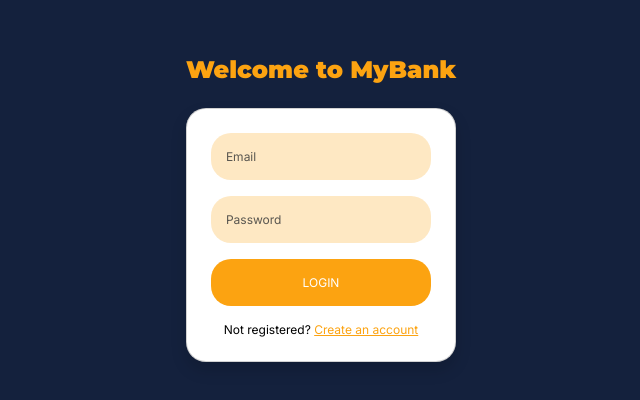
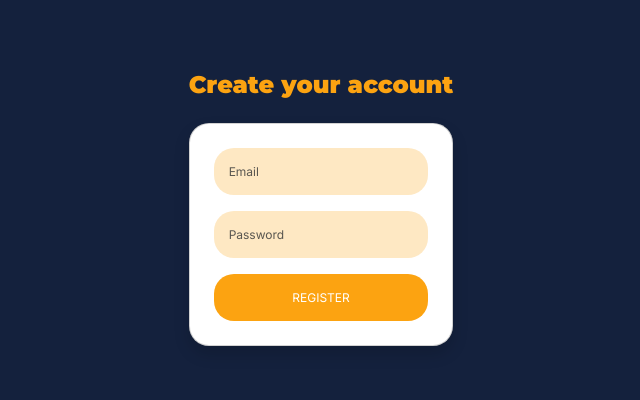
Before and after one commit to katekate7/bank-frontend, a React (Vite) app: page /register in a window 1280 px wide. Before the commit this address led to /login. Shown: the part 192-592 px from the top of the page, without its empty margins (319-959 px from the left). Built offline with nearby package versions, Linux system fonts and the light colour scheme.

Commit message:
Login/registration work

```diff
--- a/src/App.jsx
+++ b/src/App.jsx
@@ -19,7 +19,7 @@ function App() {
     <Router>
       <Routes>
         <Route path="/login" element={<LoginForm setAuthenticated={setAuthenticated} />} />
-        <Route path="/api/register" element={<RegisterForm setAuthenticated={setAuthenticated} />} />
+        <Route path="/register" element={<RegisterForm setAuthenticated={setAuthenticated} />} />
         <Route path="/" element={<LoginForm setAuthenticated={setAuthenticated} />} />
         <Route path="/user/expense/" element={authenticated ? <Dashboard /> : <Navigate to="/login" />} />
         <Route path="/user/expense/new" element={authenticated ? <AddExpensePage /> : <Navigate to="/login" />} />
--- a/src/components/LoginForm.jsx
+++ b/src/components/LoginForm.jsx
@@ -12,10 +12,14 @@ const LoginForm = ({ setAuthenticated }) => {
   const handleLogin = async (e) => {
     e.preventDefault();
     try {
-      await api.post('/login', {
-        email,
-        password,
-      });
+      await api.post(
+        '/login',
+        { email, password },
+        {
+          headers: { 'Content-Type': 'application/json' },
+          withCredentials: true, // ⬅️ важливо для сесії!
+        }
+      );
 
       localStorage.setItem('authenticated', 'true');
       setAuthenticated(true);
@@ -57,7 +61,7 @@ const LoginForm = ({ setAuthenticated }) => {
       </button>
       {message && <p className="text-danger text-center mt-2">{message}</p>}
       <p className="text-center mt-3">
-        Not registered? <Link to="/api/register">Create an account</Link>
+        Not registered? <Link to="/register">Create an account</Link>
       </p>
     </form>
   </div>
--- a/src/components/RegisterForm.jsx
+++ b/src/components/RegisterForm.jsx
@@ -11,10 +11,16 @@ const RegisterForm = ({ setAuthenticated }) => {
   const handleRegister = async (e) => {
     e.preventDefault();
     try {
-      await api.post('/api/register', {
-        email,
-        password,
-      });
+      await api.post(
+        '/register',
+        { email, password },
+        {
+          headers: { 'Content-Type': 'application/json' },
+          withCredentials: true,
+        }
+      );
+
+
 
       // ⬇️ вручну залогінити користувача
       await api.post('/login', {
@@ -31,13 +37,37 @@ const RegisterForm = ({ setAuthenticated }) => {
 
 
   return (
-    <form onSubmit={handleRegister}>
-      <h2>Створити акаунт</h2>
-      <input type="email" placeholder="Email" value={email} onChange={(e) => setEmail(e.target.value)} required />
-      <input type="password" placeholder="Пароль" value={password} onChange={(e) => setPassword(e.target.value)} required />
-      <button type="submit">Зареєструватися</button>
-      <p>{message}</p>
-    </form>
+    <div className="container d-flex justify-content-center align-items-center vh-100">
+        <h2 className="text-center mb-4">Create your account </h2>
+          <div className="card p-4 shadow" style={{ width: '100%', maxWidth: '400px' }}>
+
+            <form onSubmit={handleRegister}>
+            <div className="mb-3">
+              <input
+              type="email"
+              className="form-control"
+              placeholder="Email"
+              value={email}
+              onChange={(e) => setEmail(e.target.value)}
+              required
+            />
+            </div>
+            <div className="mb-3">
+              <input
+                type="password"
+                className="form-control"
+                placeholder="Password"
+                value={password}
+                onChange={(e) => setPassword(e.target.value)}
+                required
+            />
+          </div>
+          <button type="submit" className="btn btn-primary w-100">
+            REGISTER
+          </button>
+            </form>
+            </div>
+            </div>
   );
 };
 
--- a/src/pages/Dashboard.jsx
+++ b/src/pages/Dashboard.jsx
@@ -27,7 +27,7 @@ const Dashboard = ({ setAuthenticated }) => {
     <body className="dashboard-body">
     <div id="dashboard-container">
       <div className="dashboard">
-        <h2 class="dashboard-text">Dashboard</h2>
+        <h2 className="dashboard-text">Dashboard</h2>
         <div className="add-expense">
         <img
         src={plusIcon}
```
Also changed, not shown: src/components/AddExpenseForm.jsx (+0 -24 lines).
